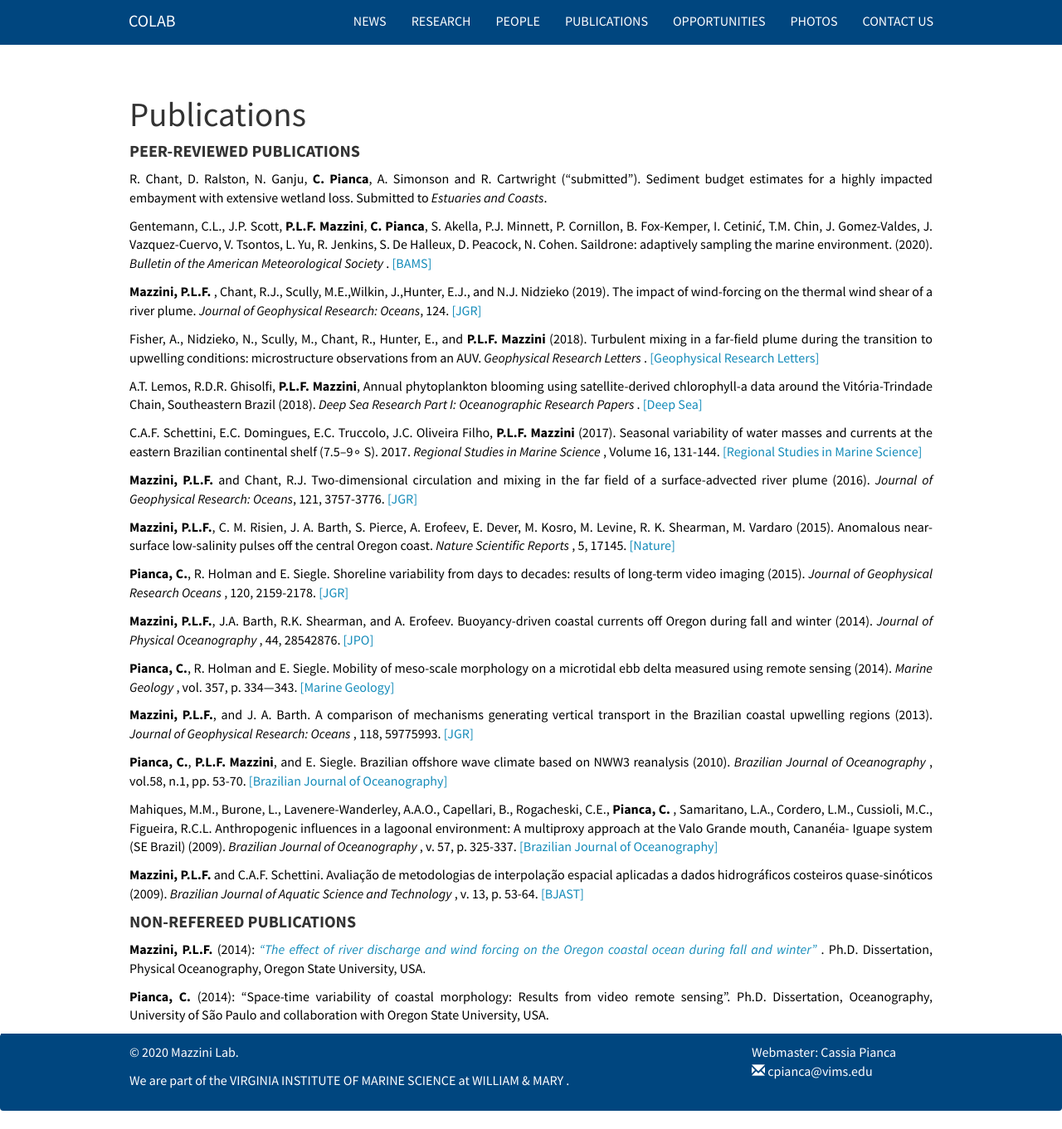
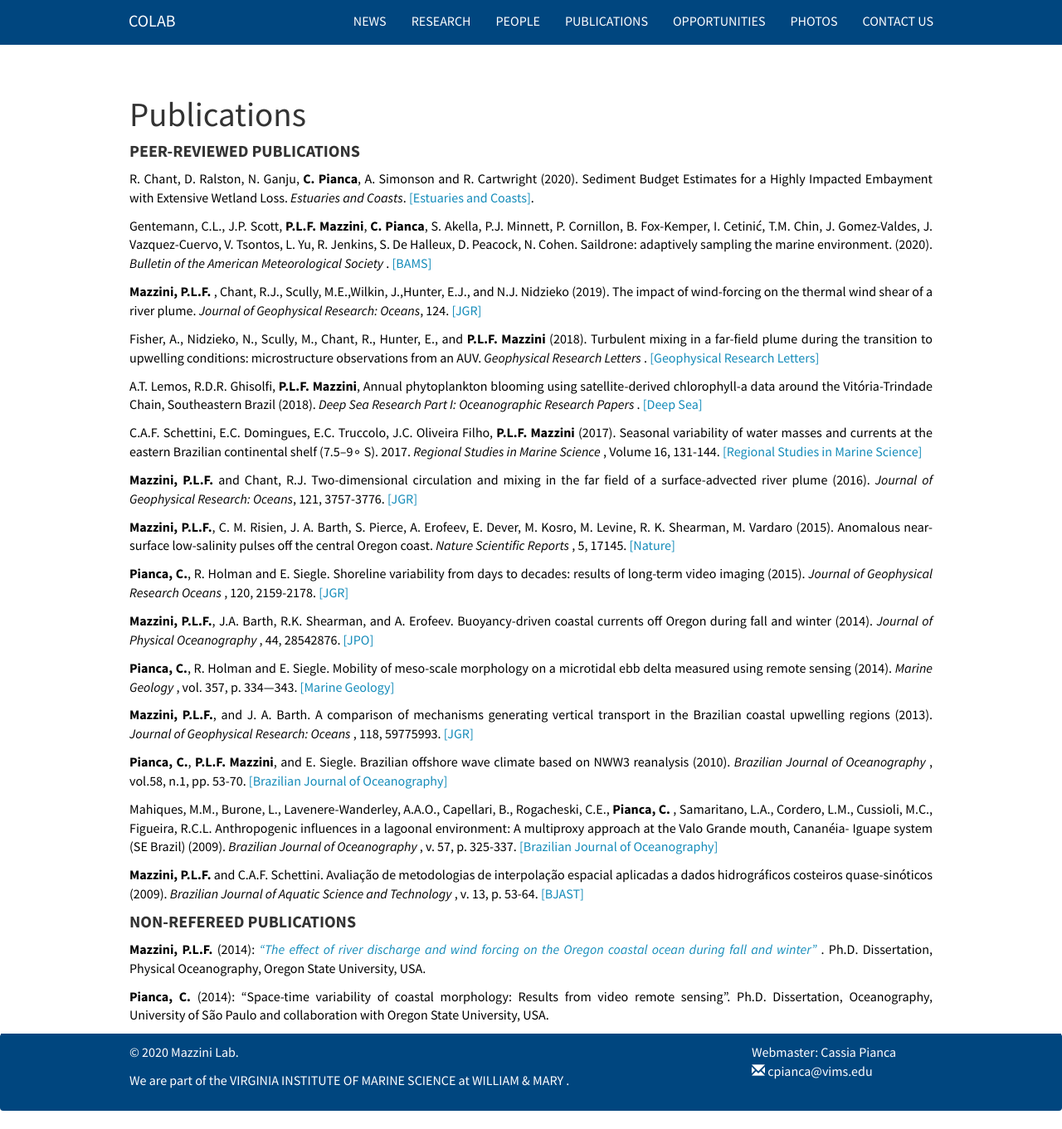
Before and after one commit to mazzinilab/mazzinilab.github.io, a Jekyll site: the page built from _pages/publications.md, in a window 1280 px wide and 1361 px high. Shown: the whole window at 83% size. Built offline with Jekyll 4.4.1, drawn with Linux system fonts in a browser that asks for light colours; nearby versions of some CDN libraries.

```diff
--- a/_pages/publications.md
+++ b/_pages/publications.md
@@ -14,7 +14,7 @@ permalink: /publications/
 
 #### <b> PEER-REVIEWED PUBLICATIONS <b>
 
-  R. Chant, D. Ralston, N. Ganju, <b>C. Pianca</b>, A. Simonson and R. Cartwright ("submitted"). Sediment budget estimates for a highly impacted embayment with extensive wetland loss.  Submitted to <i>Estuaries and Coasts</i>.
+  R. Chant, D. Ralston, N. Ganju, <b>C. Pianca</b>, A. Simonson and R. Cartwright (2020). Sediment Budget Estimates for a Highly Impacted Embayment with Extensive Wetland Loss. <i>Estuaries and Coasts</i>. [[Estuaries and Coasts]](https://link.springer.com/article/10.1007/s12237-020-00784-3).
 
   <!--Ingman, K., Hines, E., <b>Mazzini, P.L.F.</b>, Rockwood, C., Nur, N., and J. Jahncke ("submitted"). Changes in seasonal abundance and timing of migration of baleen whales in Central California. Submitted to <i>PLOS One</i>.-->
 
```
Also changed, not shown: _posts/2020-07-09-New-Paper-Published.md (added, +19 -0 lines).
